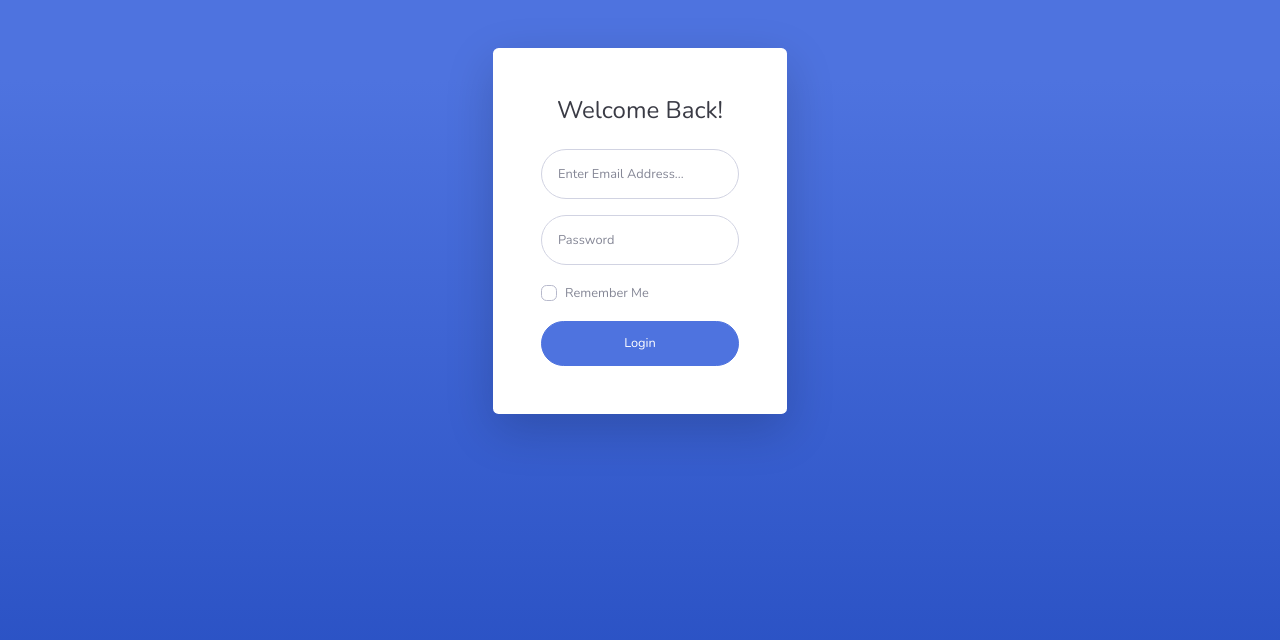
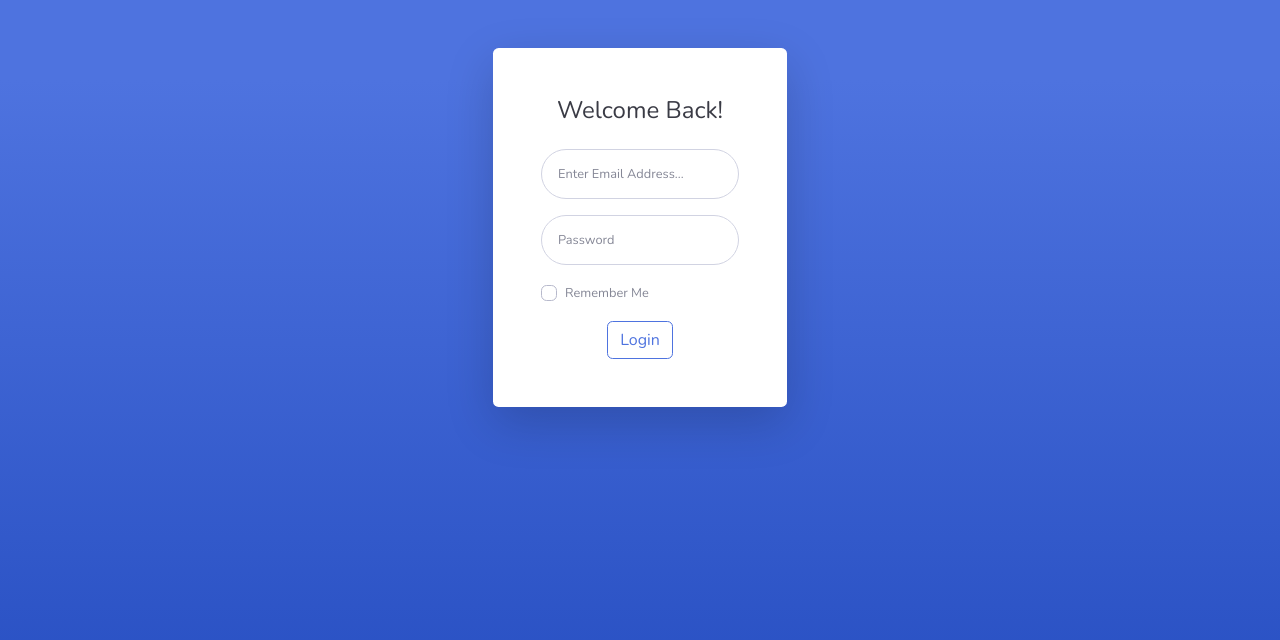
Before and after one commit to pang-wipada/Project-II, a website with bundled scripts: page login.html in a window 1280 px wide. Built offline with nearby package versions, Linux system fonts and the light colour scheme.

Commit message:
update login

```diff
--- a/login.html
+++ b/login.html
@@ -9,14 +9,14 @@
   <meta name="description" content="">
   <meta name="author" content="">
 
-  <title>SB Admin 2 - Login</title>
+  <title>Login</title>
 
   <!-- Custom fonts for this template-->
   <link href="vendor/fontawesome-free/css/all.min.css" rel="stylesheet" type="text/css">
   <link href="https://fonts.googleapis.com/css?family=Nunito:200,200i,300,300i,400,400i,600,600i,700,700i,800,800i,900,900i" rel="stylesheet">
 
   <!-- Custom styles for this template-->
-  <link href="css/sb-admin-2.min.css" rel="stylesheet">
+  <link href="css/sb-admin-2.css" rel="stylesheet">
 
 </head>
 
@@ -47,9 +47,11 @@
                         <label class="custom-control-label" for="customCheck">Remember Me</label>
                       </div>
                     </div>
-                    <a href="dashboard.html" class="btn btn-primary btn-user btn-block">
+                    <center>
+                    <a href="dashboard.html" class="btn btn-outline-primary">
                       Login
                     </a>
+                    </center>
                   </form>
                 </div>
               </div>
```
